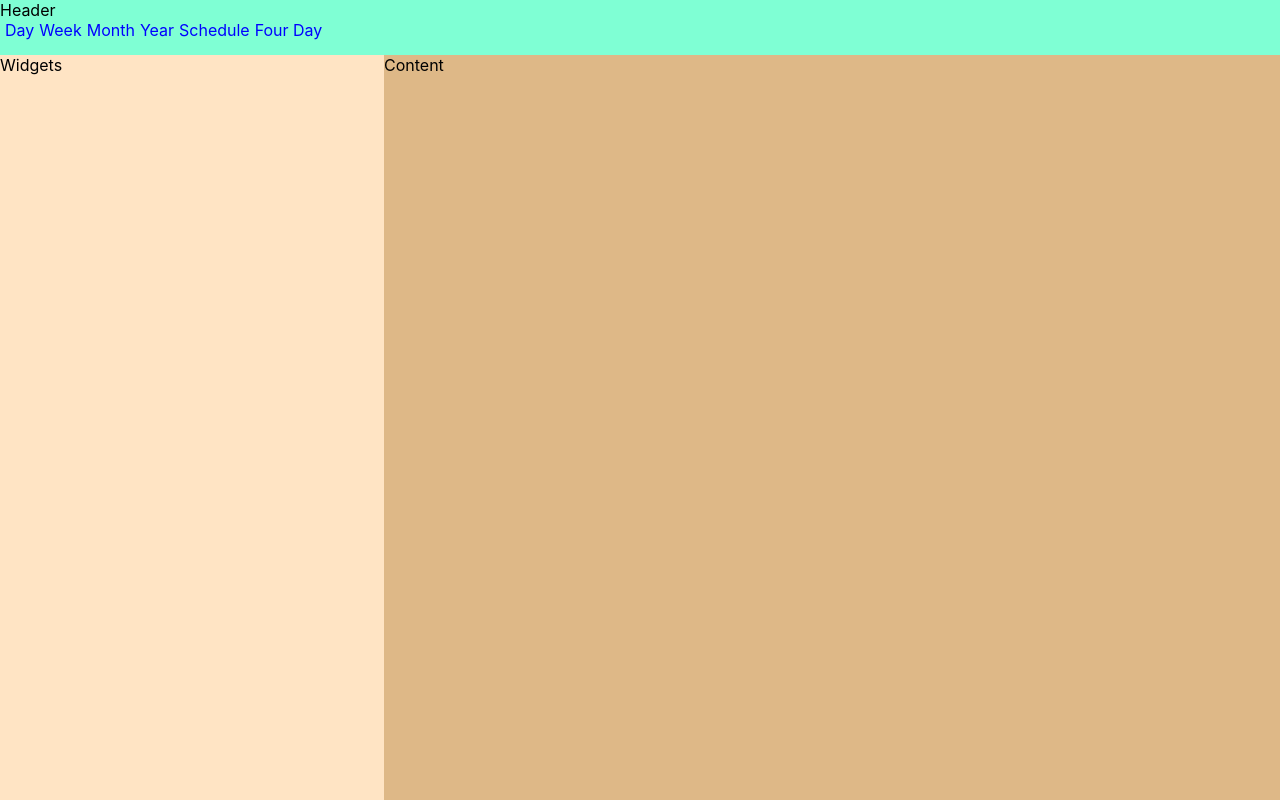
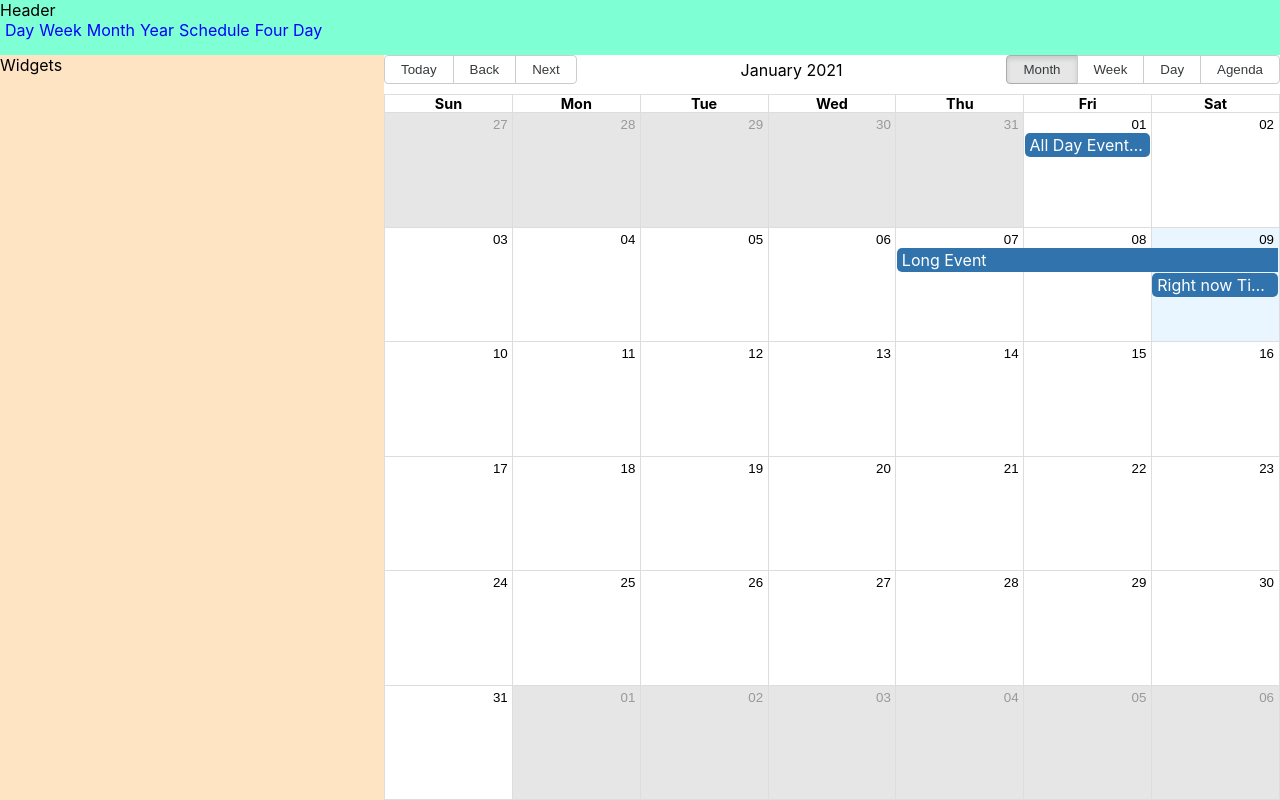
Before and after one commit to nin3439/rsclone, a React (Create React App) app in the folder calendar/: page / in a window 1280 px wide. Built offline with nearby package versions, Linux system fonts and the light colour scheme.

Commit message:
feat: add calendar-timeline

```diff
--- a/calendar/package.json
+++ b/calendar/package.json
@@ -11,6 +11,7 @@
     "@types/react": "^16.14.2",
     "@types/react-dom": "^16.9.10",
     "@types/react-router-dom": "^5.1.7",
+    "moment": "^2.29.1",
     "react": "^17.0.1",
     "react-dom": "^17.0.1",
     "react-router-dom": "^5.2.0",
@@ -46,9 +47,11 @@
     ]
   },
   "devDependencies": {
+    "@types/react-big-calendar": "^0.24.8",
     "eslint-config-prettier": "^7.1.0",
     "eslint-plugin-prettier": "^3.3.1",
     "husky": "^4.3.7",
-    "prettier": "^2.2.1"
+    "prettier": "^2.2.1",
+    "react-big-calendar": "^0.30.0"
   }
 }
--- a/calendar/src/App.css
+++ b/calendar/src/App.css
@@ -3,17 +3,16 @@
   padding: 0;
 }
 
-.App{
- display: flex;
- flex-direction: row;
- align-items: flex-start;
- justify-content: flex-start;
- flex-wrap: wrap;
- min-height: 100vh;
+.App {
+  display: flex;
+  flex-direction: row;
+  align-items: flex-start;
+  justify-content: flex-start;
+  flex-wrap: wrap;
+  height: 100vh;
 }
 
 .App-content {
   width: 70%;
   height: 93.1vh;
-  background-color:#deb887;
 }
--- a/calendar/src/App.tsx
+++ b/calendar/src/App.tsx
@@ -1,26 +1,27 @@
-import React from "react";
-import { BrowserRouter, Route } from "react-router-dom";
+import React from 'react';
+import { BrowserRouter, Route } from 'react-router-dom';
 
-import {Header} from "./components/Header/Header";
-import {Widgets} from "./components/Widgets/Widgets";
-import {Content} from "./components/Content/Content";
-import {ContentOfDay} from "./components/Content/ContentOfDay/ContentOfDay";
-import {ContentOfWeek} from "./components/Content/ContentOfWeek/ContentOfWeek";
-import {ContentOfMonth} from "./components/Content/ContentOfMonth/ContentOfMonth";
-import {ContentOfYear} from "./components/Content/ContentOfYear/ContentOfYear";
-import {ContentOfSchedule} from "./components/Content/ContentOfShedule/ContentOfSchedule";
-import {ContentOfFourDay} from "./components/Content/ContentOfFourDay/ContentOfFourDay";
+import { Header } from './components/Header/Header';
+import { Widgets } from './components/Widgets/Widgets';
+import { Content } from './components/Content/Content';
+import { ContentOfDay } from './components/Content/ContentOfDay/ContentOfDay';
+import { ContentOfWeek } from './components/Content/ContentOfWeek/ContentOfWeek';
+import { ContentOfMonth } from './components/Content/ContentOfMonth/ContentOfMonth';
+import { ContentOfYear } from './components/Content/ContentOfYear/ContentOfYear';
+import { ContentOfSchedule } from './components/Content/ContentOfShedule/ContentOfSchedule';
+import { ContentOfFourDay } from './components/Content/ContentOfFourDay/ContentOfFourDay';
+import Schedule from './components/Content/Schedule/Schedule';
 
-import "./App.css";
+import './App.css';
 
-export const App = () =>  {
+export const App = () => {
   return (
       <BrowserRouter>
         <div className="App">
           <Header />
           <Widgets />
           <div className="App-content">
-          <Route exact path="/" component={Content} />
+            <Route exact path="/" component={Schedule} />
             <Route exact path="/day" component={ContentOfDay} />
             <Route exact path="/week" component={ContentOfWeek} />
             <Route exact path="/month" component={ContentOfMonth} />
@@ -31,4 +32,4 @@
         </div>
       </BrowserRouter>
   );
-}
+};
--- /dev/null
+++ b/calendar/src/components/Content/Schedule/Schedule.js
@@ -0,0 +1,56 @@
+import React from "react";
+import { render } from "react-dom";
+import { Calendar, momentLocalizer } from "react-big-calendar";
+import moment from "moment";
+import "react-big-calendar/lib/css/react-big-calendar.css";
+
+moment.locale("en-GB");
+
+const localizer = momentLocalizer(moment);
+
+class App extends React.Component {
+  constructor(props) {
+    super(props)
+    const now = new Date();
+    const events = [
+      {
+        id: 0,
+        title: 'All Day Event very long title',
+        allDay: true,
+        start: new Date(2021, 0, 1),
+        end: new Date(2021, 0, 2),
+      },
+      {
+        id: 1,
+        title: 'Long Event',
+        start: new Date(2021, 0, 7),
+        end: new Date(2021, 0, 10),
+      },
+      {
+        id: 2,
+        title: 'Right now Time Event',
+        start: now,
+        end: now,
+      },
+    ]
+    this.state = {
+      events
+    };
+  }
+  componentDidMount() {
+    //We will populate this function later
+  }
+  render() {
+    return (
+      <Calendar
+        localizer={localizer}
+        events={this.state.events}
+        startAccessor="start"
+        defaultDate={moment().toDate()}
+        endAccessor="end"
+      />
+    )
+  }
+}
+
+export default App;
```
Also changed, not shown: 2 other files (tests, documents, lock files or other folders). Lines whose indentation alone changed are shown as unchanged.
